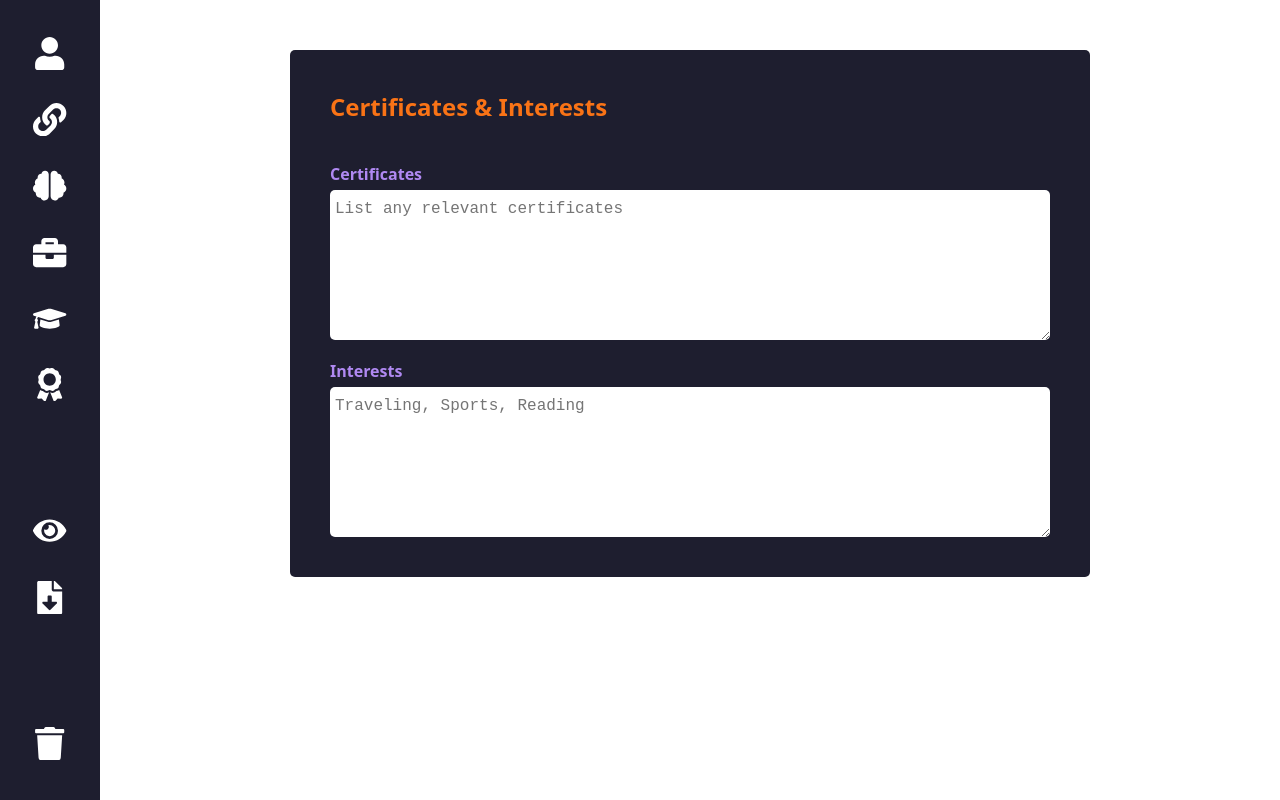
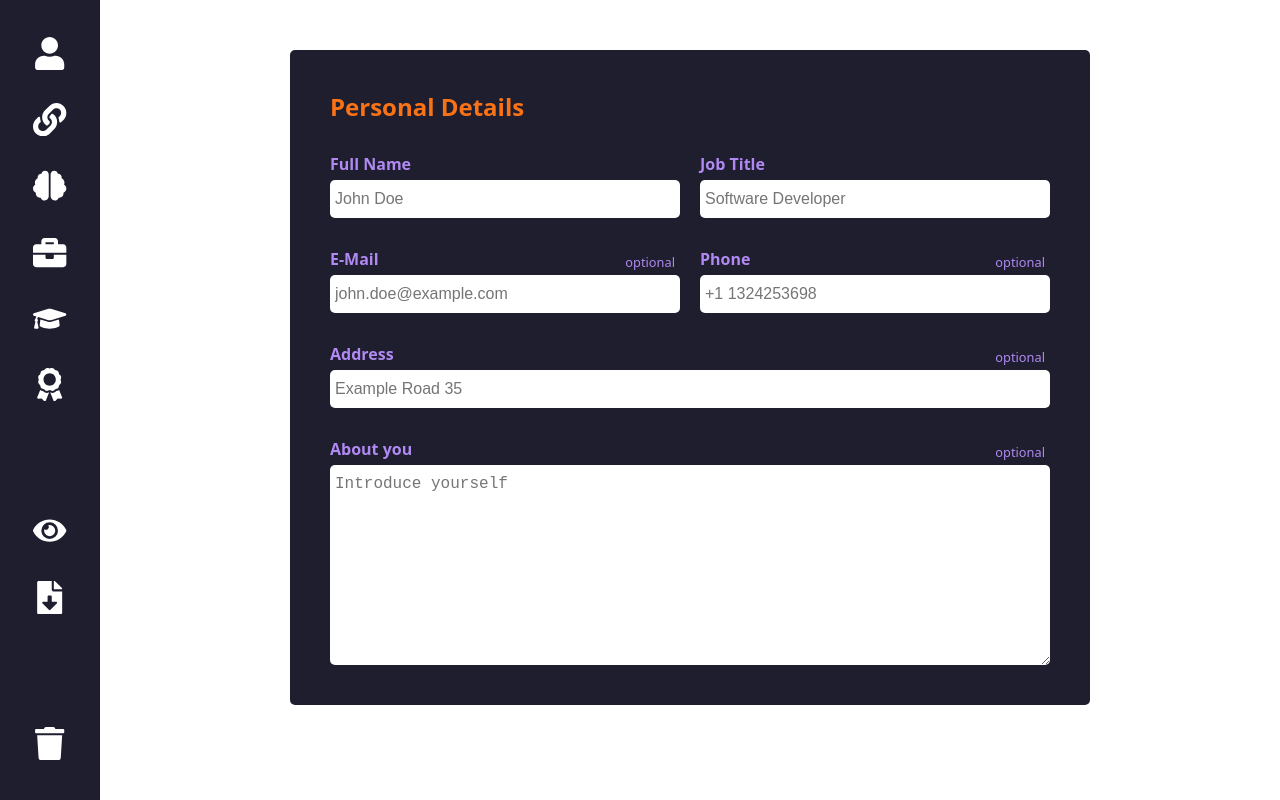
Before and after one commit to Beatstamosi/CV-Application, a React (Vite) app: page / in a window 1280 px wide. Built offline with nearby package versions, Linux system fonts and the light colour scheme.

Commit message:
Add state to sidebar + views; minor spacing fixes

```diff
--- a/src/App.jsx
+++ b/src/App.jsx
@@ -1,3 +1,4 @@
+import { useState } from 'react'
 import Sidebar from './components/sidebar'
 import Personal from './components/personal'
 import Links from './components/links'
@@ -8,13 +9,20 @@ import Certificates from './components/certificates'
 import "./styles/App.css"
 
 function App() {
+  const [activeView, setActiveView] = useState("personal");
+
   return (
     <div className='app-layout'>
       <div className='container-sidebar'>
-        <Sidebar />
+        <Sidebar onclick={setActiveView} />
       </div>
       <div className='main-content'>
-        <Certificates />
+        {activeView === "personal" && <Personal />}
+        {activeView === "links" && <Links />}
+        {activeView === "skills" && <Skills />}
+        {activeView === "work" && <WorkExperience />}
+        {activeView === "education" && <Education />}
+        {activeView === "certificates" && <Certificates />}
       </div>
     </div>
   )
--- a/src/components/personal.jsx
+++ b/src/components/personal.jsx
@@ -2,9 +2,9 @@ import "../styles/personal.css"
 
 export default function Personal() {
     return (
-        <div className="container-form">
+        <div className="container-personal-form">
             <h2>Personal Details</h2>
-            <div className="container-input-fields">
+            <div className="container-input">
                 <label htmlFor="fullName" className="personal-label">
                     Full Name
                     <input type="text" id="fullName" placeholder="John Doe" className="personal-input"/>
@@ -14,7 +14,7 @@ export default function Personal() {
                     <input type="text" id="job-title" placeholder="Software Developer" className="personal-input"/>
                 </label>
             </div>
-            <div className="container-input-fields">
+            <div className="container-input">
                 <label htmlFor="email" className="personal-label">
                     <p>E-Mail <span className="optional">optional</span></p>
                     <input type="email" id="email" placeholder="john.doe@example.com" className="personal-input"/>
@@ -24,13 +24,13 @@ export default function Personal() {
                     <input type="tel" id="phone" placeholder="+1 1324253698" className="personal-input"/>
                 </label>
             </div>
-            <div className="container-input-fields">
+            <div className="container-input">
                 <label htmlFor="address" className="personal-label">
                     <p>Address <span className="optional">optional</span></p>
-                    <input type="text" id="email" placeholder="Example Road 35" className=" personal-input big"/>
+                    <input type="text" id="email" placeholder="Example Road 35" className=" personal-input"/>
                 </label>
             </div>
-            <div className="container-input-fields">
+            <div className="container-input">
                 <label htmlFor="about" className="personal-label">
                     <p>About you <span className="optional">optional</span></p>
                     <textarea name="about" id="about" placeholder="Introduce yourself" className=" personal-input big high"></textarea>
--- a/src/components/sidebar.jsx
+++ b/src/components/sidebar.jsx
@@ -2,7 +2,7 @@ import { Tooltip } from 'react-tooltip'
 import { FaUser, FaLink, FaBrain, FaBriefcase, FaGraduationCap, FaAward, FaEye, FaTrash, FaFileDownload } from "react-icons/fa";
 import "../styles/sidebar.css"
 
-export default function Sidebar() {
+export default function Sidebar({ onclick }) {
     return (
         <div className="sidebar">
             <div className="sidebar-block">
@@ -10,6 +10,7 @@ export default function Sidebar() {
                     data-tooltip-id="personal"
                     data-tooltip-content="Personal Information"
                     data-tooltip-place="right"
+                    onClick={() => onclick("personal")}
                 >
                     <FaUser className="iconStyle"/>
                 </button>
@@ -18,6 +19,7 @@ export default function Sidebar() {
                     data-tooltip-id="links"
                     data-tooltip-content="Links"
                     data-tooltip-place="right"
+                    onClick={() => onclick("links")}
                 >
                     <FaLink className="iconStyle"/>
                 </button>
@@ -26,6 +28,7 @@ export default function Sidebar() {
                     data-tooltip-id="skills"
                     data-tooltip-content="Skills"
                     data-tooltip-place="right"
+                    onClick={() => onclick("skills")}
                 >
                     <FaBrain className="iconStyle"/>
                 </button>
@@ -34,6 +37,7 @@ export default function Sidebar() {
                     data-tooltip-id="work"
                     data-tooltip-content="Work Experience"
                     data-tooltip-place="right"
+                    onClick={() => onclick("work")}
                 >
                     <FaBriefcase className="iconStyle"/>
                 </button>
@@ -42,6 +46,7 @@ export default function Sidebar() {
                     data-tooltip-id="education"
                     data-tooltip-content="Education"
                     data-tooltip-place="right"
+                    onClick={() => onclick("education")}
                 >
                     <FaGraduationCap className="iconStyle"/>
                 </button>
@@ -50,6 +55,7 @@ export default function Sidebar() {
                     data-tooltip-id="certificates"
                     data-tooltip-content="Certificates & Interest"
                     data-tooltip-place="right"
+                    onClick={() => onclick("certificates")}
                 >
                     <FaAward className="iconStyle"/>
                 </button>
--- a/src/index.css
+++ b/src/index.css
@@ -24,3 +24,7 @@ body {
   font-size: 16px;
   font-family: system-ui, -apple-system, BlinkMacSystemFont, 'Segoe UI', Roboto, Oxygen, Ubuntu, Cantarell, 'Open Sans', 'Helvetica Neue', sans-serif;
 }
+
+h2 {
+  color: var(--color-accent-2);
+}
--- a/src/styles/education.css
+++ b/src/styles/education.css
@@ -15,16 +15,16 @@
     flex-direction: column;
 }
 
+.container-experience h2 {
+    margin-bottom: 20px;
+}
+
 .container-input-fields {
     display: flex;
     gap: 20px;
     margin-bottom: 20px;
     justify-content: space-between;
     align-items: flex-end;
-}
-
-h2 {
-    margin-bottom: 20px;
 }
 
 .degree-label {
--- a/src/styles/links.css
+++ b/src/styles/links.css
@@ -9,7 +9,7 @@ h2 {
     flex-grow: 1;
     display: flex;
     flex-direction: column;
-    gap: 30px;
+    gap: 20px;
     min-width: 600px;
     max-width: 1000px;
 }
@@ -54,7 +54,7 @@ hr {
 
 .long {
     min-width: 200px;
-    max-width: 400px;
+    max-width: 350px;
 }
 
 .row {
--- a/src/styles/personal.css
+++ b/src/styles/personal.css
@@ -1,20 +1,16 @@
-h2 {
-    color: var(--color-accent-2);
-}
-
-.container-form {
+.container-personal-form {
     background-color: var(--color-primary);
-    padding: 20px 40px;
+    padding: 40px;
     border-radius: 5px;
     flex-grow: 1;
     display: flex;
     flex-direction: column;
     gap: 30px;
     min-width: 600px;
-    max-width: 700px;
+    max-width: 800px;
 }
 
-.container-input-fields {
+.container-input {
     display: flex;
     gap: 20px;
 }
@@ -26,11 +22,11 @@ h2 {
     font-weight: bold;
     color: var(--color-accent-1);
     position: relative;
+    flex: 1;
 }
 
 .personal-input {
     font-size: 1em;
-    width: 300px;
     padding: 10px 5px;
     border-radius: 5px;
 }
@@ -47,10 +43,6 @@ h2 {
     top: 5px;
 }
 
-.big {
-    width: 620px;
-}
-
 .high {
     height: 200px;
     font-size: 1em;
--- a/src/styles/work.css
+++ b/src/styles/work.css
@@ -6,13 +6,14 @@
     display: flex;
     flex-direction: column;
     gap: 50px;
-    min-width: 800px;
+    min-width: 600px;
     max-width: 800px;
 }
 
 .container-experience {
     display: flex;
     flex-direction: column;
+    gap: 10px;
 }
 
 .container-input-fields {
@@ -21,10 +22,6 @@
     margin-bottom: 20px;
     justify-content: space-between;
     align-items: flex-end;
-}
-
-h2 {
-    margin-bottom: 20px;
 }
 
 .job-label {
```
